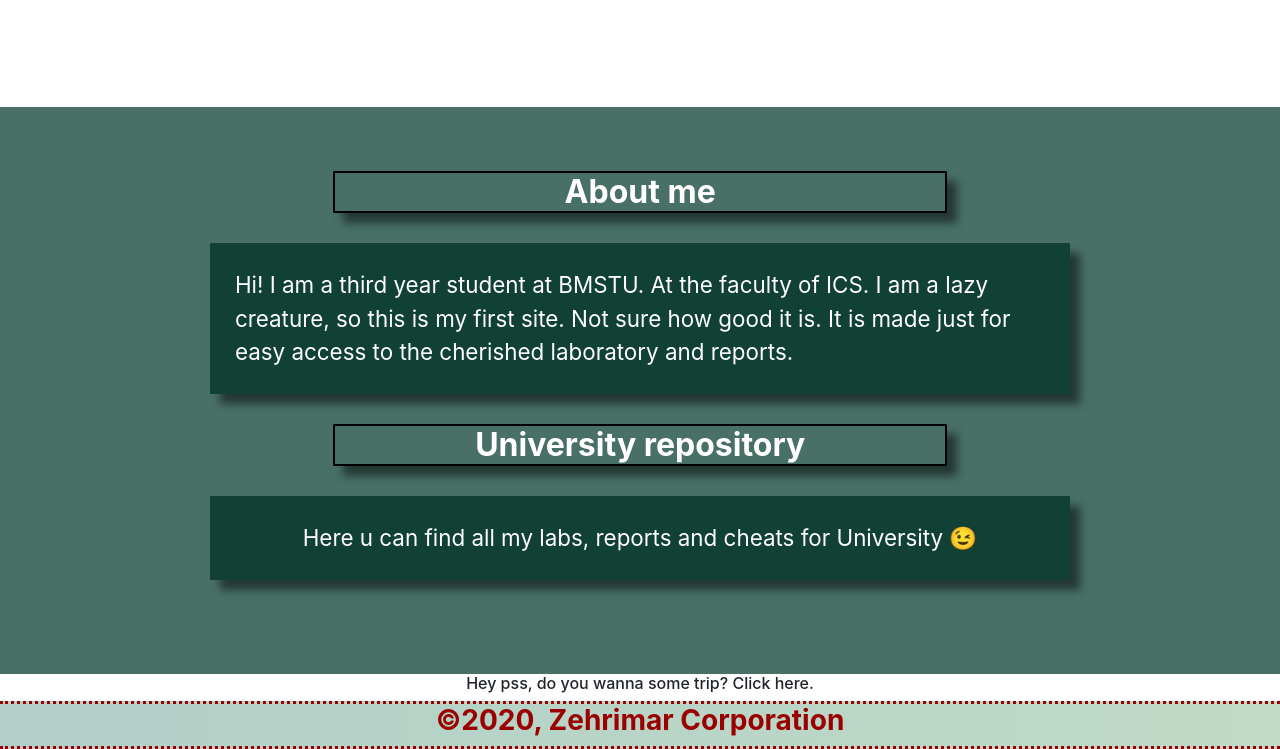
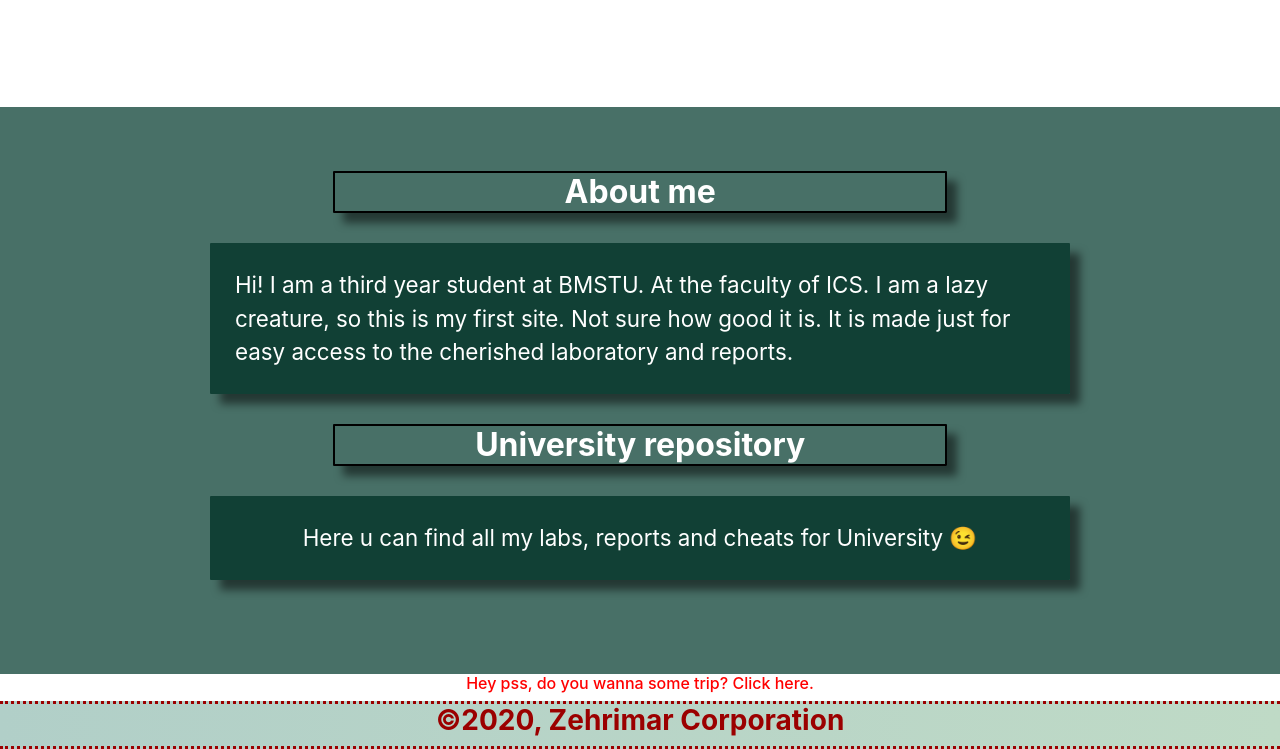
Before and after one commit to tekcellat/tekcellat.github.io, a plain HTML site: page index.html in a window 1280 px wide. Shown: the part 752-1501 px from the top of the page. Drawn offline with nearby package versions, Linux system fonts and the light colour scheme.

Commit message:
Update style.css

```diff
--- a/style.css
+++ b/style.css
@@ -203,6 +203,10 @@ footer nav {
     /* Выводим поверх остальных элементов */
 }
 
+h6 {
+    color: red;
+}
+
 .menu ul {
     position: absolute;
     /* Абсолютное позиционирование */
```
